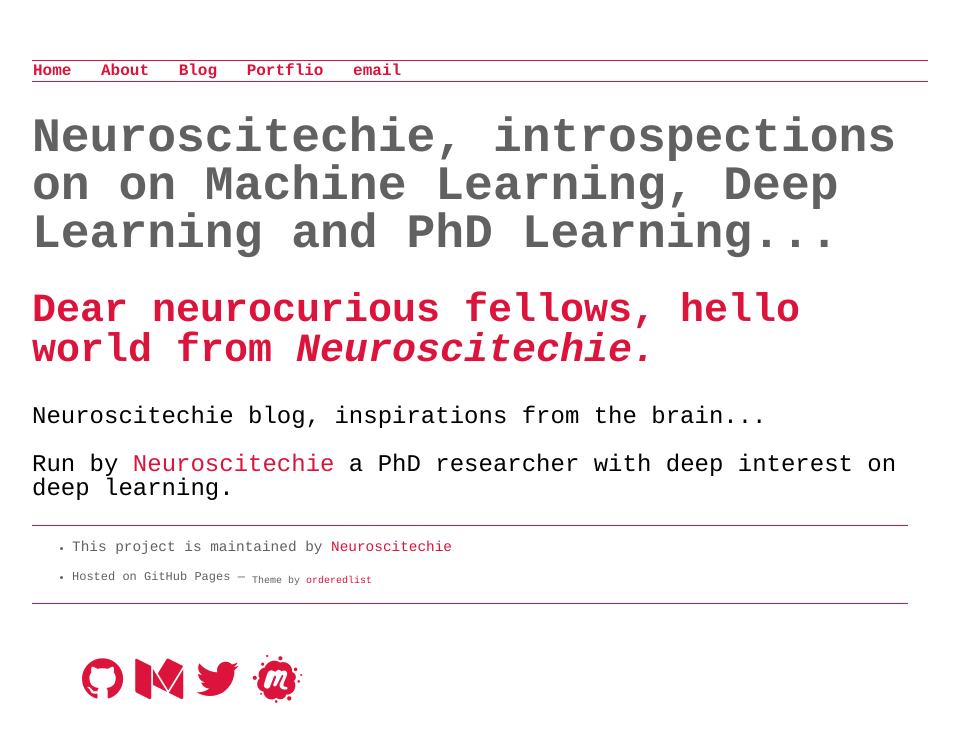
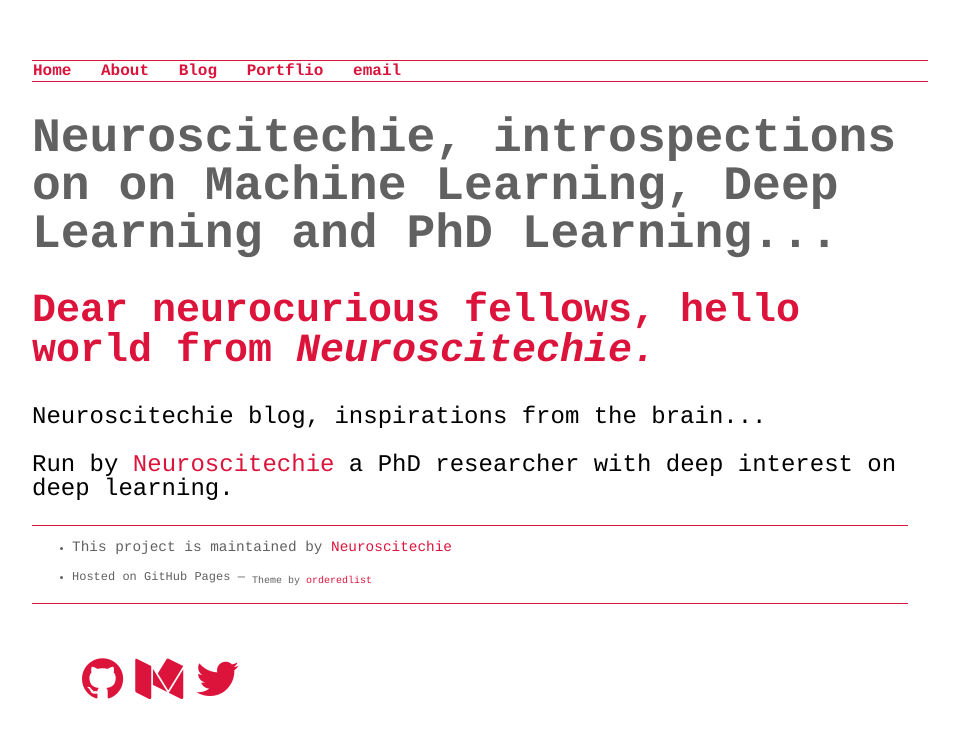
Before and after one commit to inantubek/meltemiatay.github.io, a Jekyll site: the page built from index.html, in a window 1280 px wide. Shown: the top 742 px of the page, without its empty margins (160-1119 px from the left). Built offline with Jekyll 4.4.1, drawn with Linux system fonts in a browser that asks for light colours; nearby versions of some CDN libraries.

Commit message:
Update default.html

```diff
--- a/_layouts/default.html
+++ b/_layouts/default.html
@@ -45,10 +45,6 @@
     <a href="https://twitter.com/{{ site.twitter_username }}">
       <i class="fa fa-twitter"></i></a>
 {% endif %}
-    {% if site.meetup_username %}
-    <a href="https://meetup.com/members/{{ site.meetup_username }}">
-      <i class="fa fa-meetup"></i></a>
-{% endif %}
   </ul>
 </div>
     <script src="{{ '/assets/js/scale.fix.js' | relative_url }}"></script>
```
